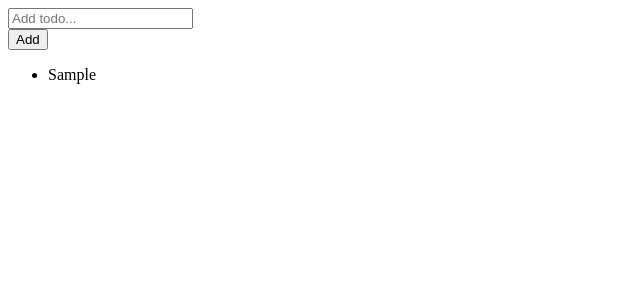
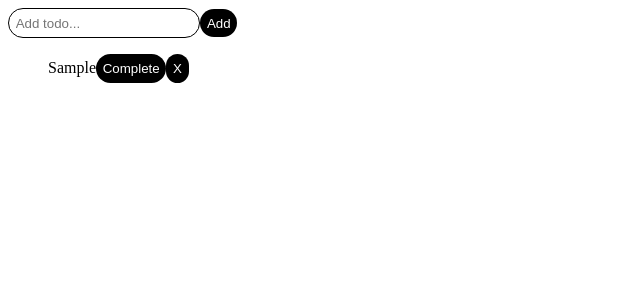
Before and after one commit to hansamlin/think-react, a React (Create React App) app: page / in a window 1280 px wide. Both pictures are taken after typing "Sample" into the empty fields and a click on the button "Add". Shown: the top 300 px of the page, without its empty margins (0-640 px from the left). Built offline with nearby package versions, Linux system fonts and the light colour scheme.

Commit message:
todo list增加complete跟delete

```diff
--- a/src/index.js
+++ b/src/index.js
@@ -10,10 +10,10 @@ import "./index.scss";
 // import Todo from "./todoListUseRef/Todo";
 import Todo from "./todoList/Todo";
 // import First from "./Hooks/First";
+// import Count from "./Hooks/Count";
 import * as serviceWorker from "./serviceWorker";
 
 ReactDOM.render(<Todo />, document.getElementById("root"));
-// ReactDOM.render(<First />, document.getElementById("root"));
 
 // If you want your app to work offline and load faster, you can change
 // unregister() to register() below. Note this comes with some pitfalls.
--- a/src/todoList/Todo.js
+++ b/src/todoList/Todo.js
@@ -1,34 +1,67 @@
 import React, { useState } from "react";
 import TodoInput from "./TodoInput";
+import "./todo.scss";
+
+function Row({ value, index, onHandleComplete, isComplete, onHandleDelete }) {
+  const handleComplete = () => onHandleComplete(index);
+  const handleDelete = () => onHandleDelete(index);
+  // console.log(isComplete)
+  return (
+    <li style={{ textDecoration: isComplete ? "line-through" : "" }}>
+      {value}
+      <button onClick={handleComplete}>Complete</button>
+      <button onClick={handleDelete}>X</button>
+    </li>
+  );
+}
 
 export default function Todo() {
   const [value, setValue] = useState("");
   const [list, setList] = useState([]);
 
-  function handleChange(e) {
+  const handleChange = e => {
     setValue(e.target.value);
-  }
+  };
 
   function handleClick() {
     if (value) {
-      list.push(<li key={value}>{value}</li>);
-      setList(list);
+      const newList = [...list];
+      setList([...newList, { value, isComplete: false }]);
       setValue("");
     }
+  }
+
+  function handleComplete(index) {
+    const newList = [...list];
+    newList[index].isComplete = true;
+    setList(newList);
+  }
+
+  function handleDelete(index) {
+    const newList = [...list];
+    newList.splice(index, 1);
+    setList(newList);
   }
 
   return (
     <>
       <React.StrictMode>
-        <TodoInput handleOnChange={handleChange} value={value} />
-        {/* <input
-          type="text"
-          placeholder="Add todo..."
-          onChange={handleChange}
-          value={value}
-        /> */}
+        <TodoInput onHandleOnChange={handleChange} value={value} />
         <button onClick={handleClick}>Add</button>
-        <ul>{list}</ul>
+        <ul>
+          {list.map((item, index) => {
+            return (
+              <Row
+                key={index}
+                index={index}
+                value={item.value}
+                onHandleComplete={handleComplete}
+                onHandleDelete={handleDelete}
+                isComplete={item.isComplete}
+              />
+            );
+          })}
+        </ul>
       </React.StrictMode>
     </>
   );
--- a/src/todoList/TodoInput.js
+++ b/src/todoList/TodoInput.js
@@ -1,8 +1,8 @@
 import React from "react";
 
-export default function TodoInput(props) {
+export default function TodoInput({ onHandleOnChange, value }) {
   function handleChange(e) {
-    props.handleOnChange(e);
+    onHandleOnChange(e);
   }
 
   return (
@@ -10,7 +10,7 @@ export default function TodoInput(props) {
       type="text"
       placeholder="Add todo..."
       onChange={handleChange}
-      value={props.value}
+      value={value}
     />
   );
 }
--- /dev/null
+++ b/src/todoList/todo.scss
@@ -0,0 +1,22 @@
+input {
+  padding: 0.5em;
+  border-radius: 20px;
+  border: 1px solid black;
+}
+
+button {
+  border-radius: 20px;
+  border: 1px;
+  color: white;
+  background-color: black;
+  padding: 0.5em;
+}
+
+input,
+button {
+  display: inline-block;
+}
+
+li {
+  list-style: none;
+}
```
Also changed, not shown: src/Hooks/Count.js (added, +25 -0 lines).
